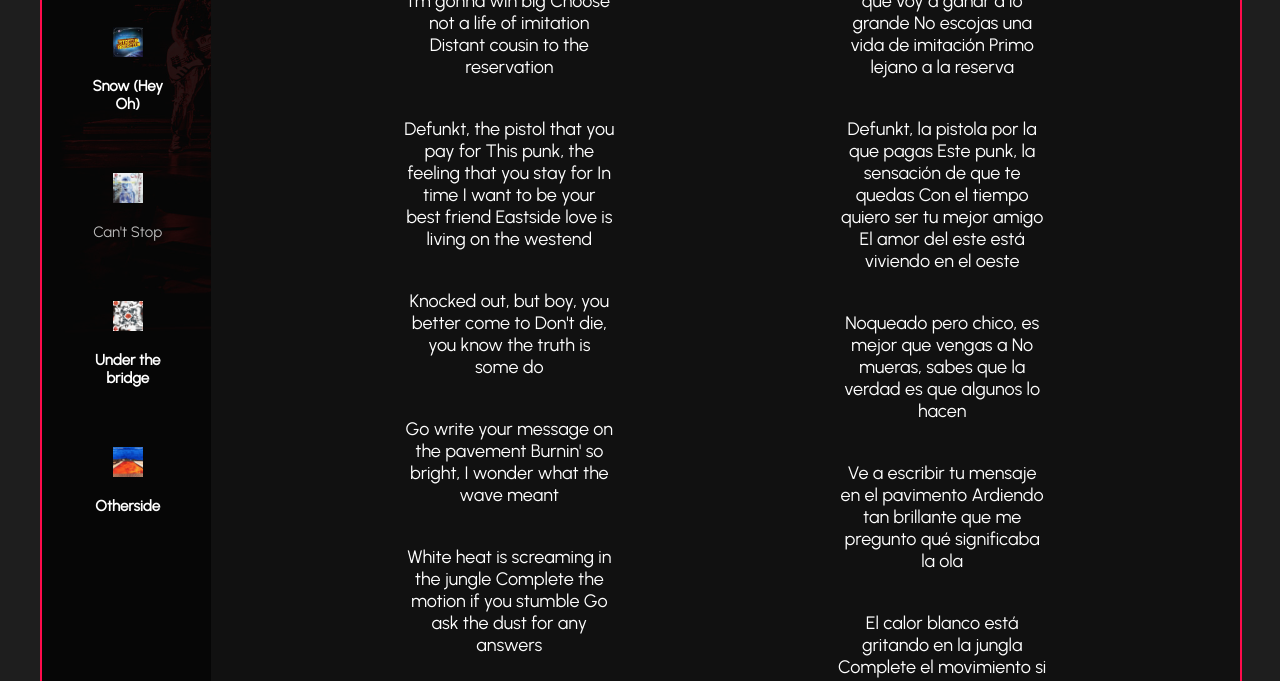
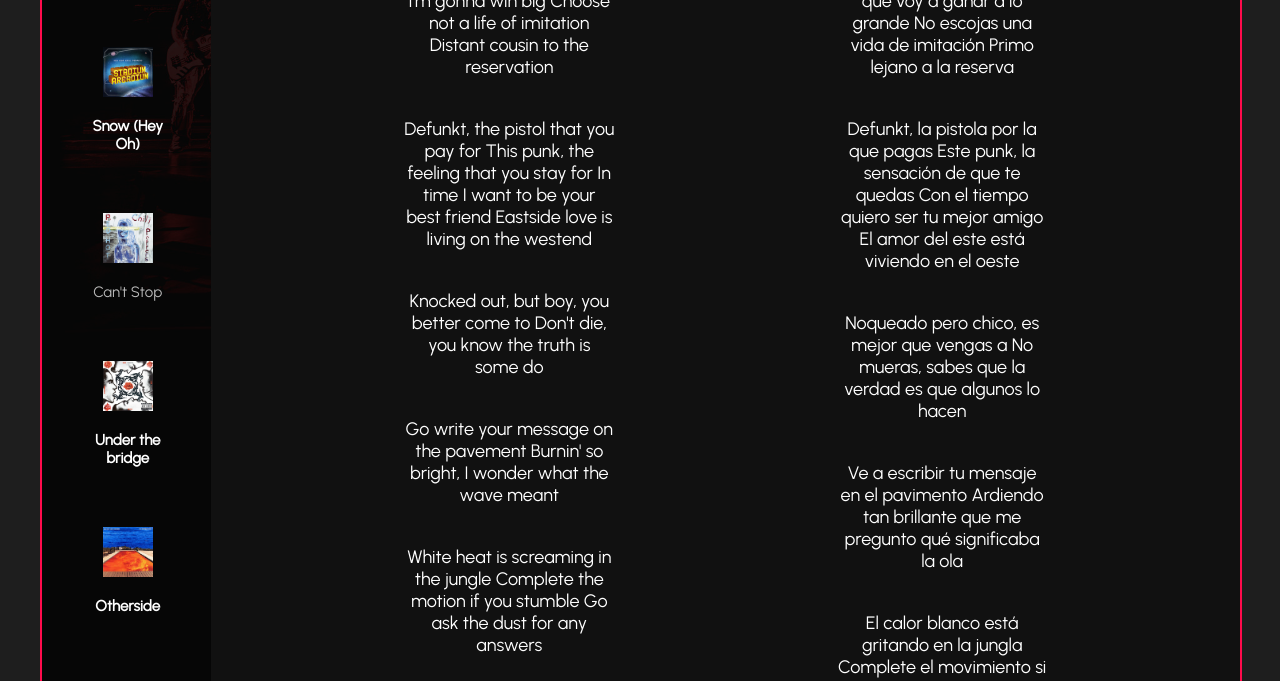
Before and after one commit to istvian/Proyecto-Final, a plain HTML site: page pages/letras/cantstop.html in a window 1280 px wide. Shown: the part 431-1112 px from the top of the page. Drawn offline with nearby package versions, Linux system fonts and the light colour scheme.

Commit message:
Corrigo metadata

```diff
--- a/css/style.css
+++ b/css/style.css
@@ -12,7 +12,8 @@ body {
   box-sizing: border-box;
   overflow-x: hidden;
   scroll-behavior: smooth;
-  overflow-anchor: none; }
+  overflow-anchor: none;
+  font-size: 10px; }
 
 input[type="submit"],
 input[type="reset"],
@@ -594,7 +595,7 @@ button::-moz-focus-inner {
         align-content: center; }
         .main .article .aside .aside__container .aside__item {
           display: flex;
-          flex-flow: column wrap;
+          flex-flow: row wrap;
           margin: 1rem;
           padding: 1rem;
           width: 100%;
@@ -622,9 +623,8 @@ button::-moz-focus-inner {
               cursor: default;
               color: #bbb; }
           .main .article .aside .aside__container .aside__item .aside__img {
-            width: 3rem;
-            height: 100%;
-            margin: auto;
+            width: 50px;
+            height: 50px;
             object-fit: cover; }
 
 @media (max-width: 768px) {
--- a/pages/letras/cantstop.html
+++ b/pages/letras/cantstop.html
@@ -9,8 +9,6 @@
     <link rel="stylesheet" href="https://cdnjs.cloudflare.com/ajax/libs/animate.css/4.1.1/animate.min.css" />
     <link rel="stylesheet" href="../../css/style.css">
     <link rel="shortcut icon" href="../../img/icons/favicon.png" type="image/x-icon">
-    <link rel="preconnect" href="https://fonts.googleapis.com">
-    <link rel="preconnect" href="https://fonts.gstatic.com" crossorigin>
     <link rel="preconnect" href="https://fonts.googleapis.com">
     <link rel="preconnect" href="https://fonts.gstatic.com" crossorigin>
     <link href="https://fonts.googleapis.com/css2?family=Urbanist:wght@100;400&display=swap" rel="stylesheet">
```
Also changed, not shown: index.html (+1 -3 lines), pages/disco.html (+0 -2 lines), pages/integrantes.html (+0 -2 lines), pages/letras/letras.html (+3 -5 lines), pages/letras/otherside.html (+0 -2 lines), pages/letras/snow.html (+0 -2 lines), pages/letras/under-the-bridge.html (+0 -2 lines), pages/noticias.html (+0 -2 lines).
